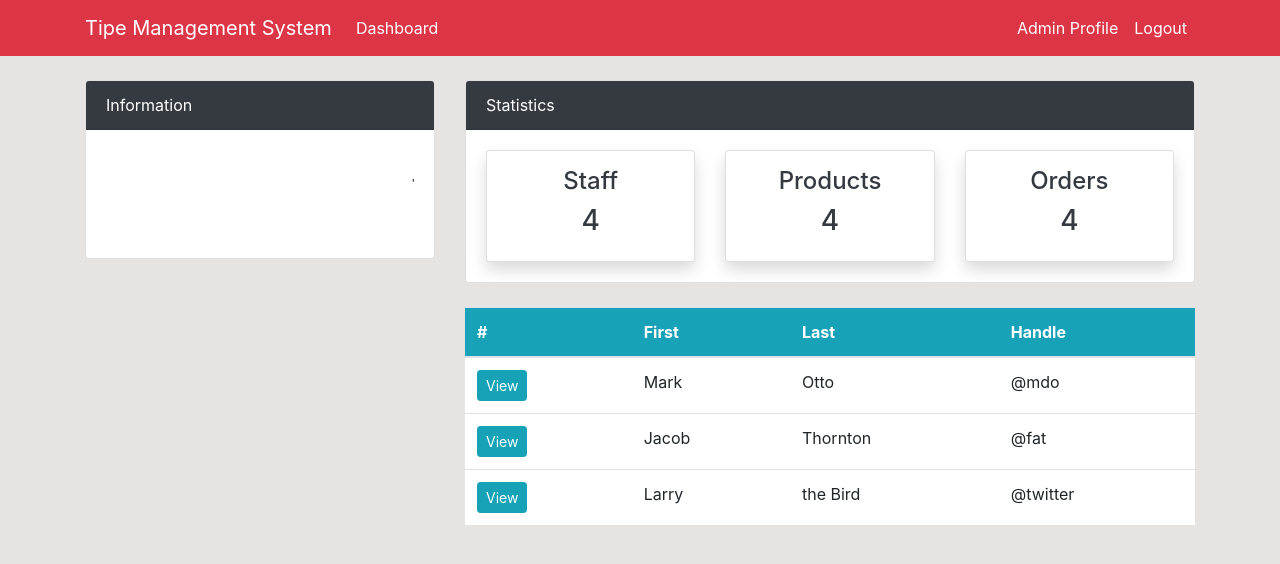
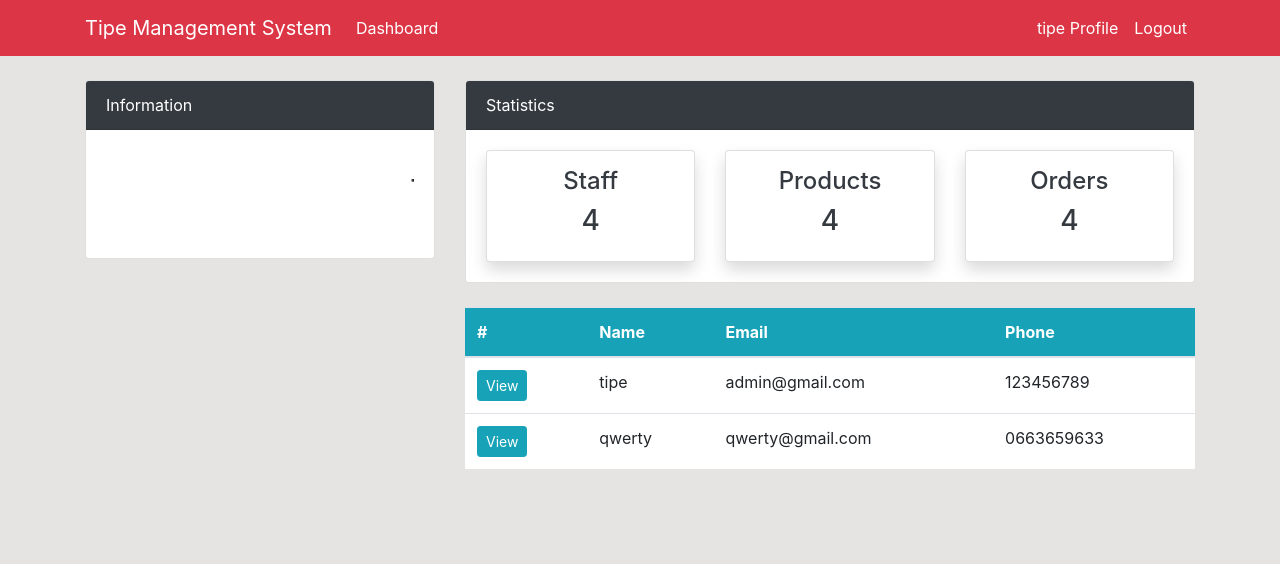
Before and after one commit to Tipe123/Inventory-management, a Django app: page /staff/ in a window 1280 px wide. Shown: the top 564 px of the page. Run offline with Django 3.2, Linux system fonts and the light colour scheme; a user stored in the database is signed in; data comes from the database, SQL or seed files in the repository; both versions use the stored data as it was after the commit.

Commit message:
List Staff Request Items

```diff
--- a/dashboard/urls.py
+++ b/dashboard/urls.py
@@ -11,4 +11,5 @@ urlpatterns = [
     path('order/',views.order, name="order"),
     path('product/delete/<int:pk>/',views.product_delete ,name="product_delete"),
     path('product/update/<int:pk>/',views.product_update ,name="product_update"),
+    path('staff/detail/<int:pk>/',views.staff_detail ,name="staff_detail"),
 ]
--- a/dashboard/views.py
+++ b/dashboard/views.py
@@ -1,8 +1,9 @@
 from django.shortcuts import redirect, render
 from django.http import HttpResponse
 from django.contrib.auth.decorators import login_required
-from .models import Product
+from .models import Product , Order
 from .forms import ProductForm
+from django.contrib.auth.models import User
 # Create your views here.
 
 @login_required(login_url = 'account:login')
@@ -11,7 +12,20 @@ def index(request):
 
 @login_required(login_url = 'account:login')
 def staff(request):
-    return render(request , 'dashboard/staff.html')
+    workers = User.objects.all()
+    context = {
+        'workers': workers
+    }
+    return render(request, 'dashboard/staff.html', context)
+
+@login_required(login_url = 'account:login')
+def staff_detail(request, pk):
+    worker = User.objects.get(id = pk)
+    context = {
+        'worker': worker
+    }
+    return render(request, 'dashboard/staff_detail.html', context)
+
 
 @login_required(login_url = 'account:login')
 def product(request):
@@ -35,9 +49,6 @@ def product(request):
     }
     return render(request , 'dashboard/product.html',context)
 
-@login_required(login_url = 'account:login')
-def order(request):
-    return render(request , 'dashboard/order.html')
 
 
 @login_required(login_url = 'account:login')
@@ -63,3 +74,11 @@ def product_update(request , pk):
         'form':form
     }
     return render(request , "dashboard/product_update.html",context)
+
+@login_required(login_url = 'account:login')
+def order(request):
+    orders = Order.objects.all()
+    context = {
+        'orders':orders
+    }
+    return render(request , 'dashboard/order.html',context)
--- a/templates/dashboard/staff.html
+++ b/templates/dashboard/staff.html
@@ -15,30 +15,21 @@
                 <thead class="bg-info">
                     <tr class="text-white">
                         <th scope="col">#</th>
-                        <th scope="col">First</th>
-                        <th scope="col">Last</th>
-                        <th scope="col">Handle</th>
+                        <th scope="col">Name</th>
+                        <th scope="col">Email</th>
+                        <th scope="col">Phone</th>
                     </tr>
                 </thead>
                 <tbody>
+                    {% for worker in workers %}
                     <tr>
-                        <th scope="row"><a class="btn btn-info btn-sm" href="">View</a></th>
-                        <td>Mark</td>
-                        <td>Otto</td>
-                        <td>@mdo</td>
+                        <th scope="row"><a class="btn btn-info btn-sm" href="{% url 'dashboard:staff_detail' worker.id %}">View</a></th>
+                        <td>{{ worker.username }}</td>
+                        <td>{{ worker.email }}</td>
+                        <td>{{ worker.profile.phone }}</td>
                     </tr>
-                    <tr>
-                        <th scope="row"><a class="btn btn-info btn-sm" href="">View</a></th>
-                        <td>Jacob</td>
-                        <td>Thornton</td>
-                        <td>@fat</td>
-                    </tr>
-                    <tr>
-                        <th scope="row"><a class="btn btn-info btn-sm" href="">View</a></th>
-                        <td>Larry</td>
-                        <td>the Bird</td>
-                        <td>@twitter</td>
-                    </tr>
+                    {% endfor %}
+
                 </tbody>
             </table>
         </div>
--- a/templates/partials/nav.html
+++ b/templates/partials/nav.html
@@ -17,7 +17,7 @@
             {% if user.is_authenticated %}
             <ul class="navbar-nav ml-auto">
                 <li class="nav-item active">
-                    <a class="nav-link text-white" href="{% url 'account:profile' %}">Admin Profile <span
+                    <a class="nav-link text-white" href="{% url 'account:profile' %}">{{ user.username }} Profile <span
                             class="sr-only">(current)</span></a>
                 </li>
                 <li class="nav-item">
```
Also changed, not shown: templates/dashboard/order.html (+12 -27 lines), templates/dashboard/staff_detail.html (added, +67 -0 lines), db.sqlite3.
